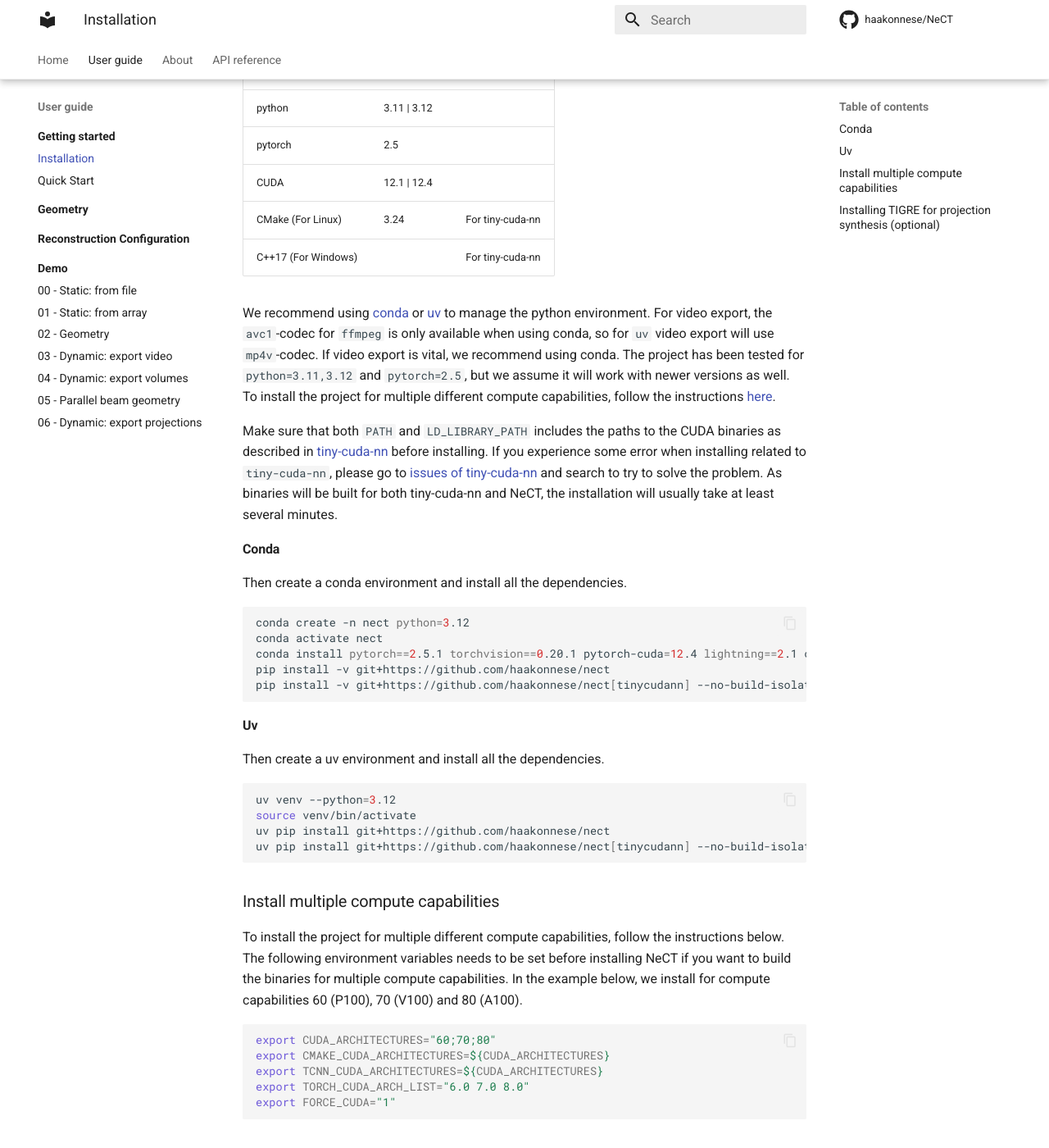
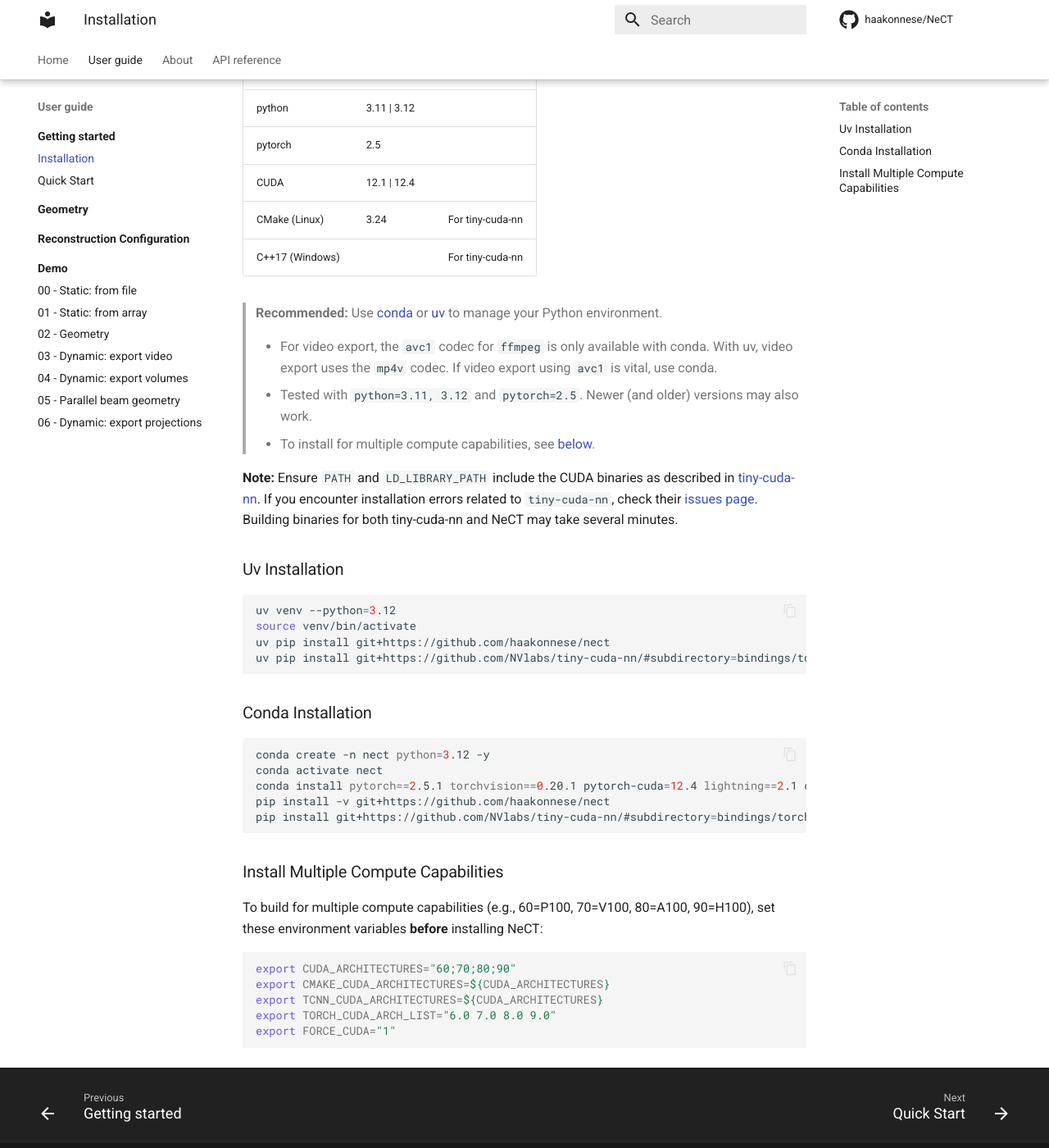
Before and after one commit to haakonnese/nect, an MkDocs documentation site: the page built from docs/userguide/start/installation.md, in a window 1280 px wide and 1400 px high, scrolled down 207 px. Shown: the whole window at 82% size. Built offline with MkDocs 1.6.1 and Material for MkDocs 9.7.7, drawn with Linux system fonts in a browser that asks for light colours; comment, search, counter and statistics services are not loaded; some of the changed text lies outside the part shown.

````diff
--- a/docs/userguide/start/installation.md
+++ b/docs/userguide/start/installation.md
@@ -1,53 +1,49 @@
-The project has been tested to work on both Windows and Linux with the following dependencies
-<!-- make a table with name and version -->
-<table>
-<tr><th>Package</th><th>Version</th></tr>
-<tr><td>python</td><td>3.11 | 3.12</td><td></td></tr>
-<tr><td>pytorch</td><td>2.5</td><td></td></tr>
-<tr><td> CUDA</td><td>12.1 | 12.4</td><td></td></tr>
-<tr><td> CMake (For Linux)</td><td>3.24</td><td>For tiny-cuda-nn</td></tr>
-<tr><td> C++17 (For Windows)</td><td></td><td>For tiny-cuda-nn</td></tr>
-</table>
 
-We recommend using [conda](https://docs.anaconda.com/free/anaconda/install/) or [uv](https://docs.astral.sh/uv/getting-started/installation/) to manage the python environment. For video export, the `avc1`-codec for `ffmpeg` is only available when using conda, so for `uv` video export will use `mp4v`-codec. If video export is vital, we recommend using conda.
-The project has been tested for `python=3.11,3.12` and `pytorch=2.5`, but we assume it will work with newer versions as well. To install the project for multiple different compute capabilities, follow the instructions [here](#install-multiple-compute-capabilities).
+NeCT has been tested on **Windows** and **Linux** with the following dependencies:
 
-Make sure that both `PATH` and `LD_LIBRARY_PATH` includes the paths to the CUDA binaries as described in [tiny-cuda-nn](https://github.com/NVlabs/tiny-cuda-nn/) before installing. If you experience some error when installing related to `tiny-cuda-nn`, please go to [issues of tiny-cuda-nn](https://github.com/NVlabs/tiny-cuda-nn/issues) and search to try to solve the problem. As binaries will be built for both tiny-cuda-nn and NeCT, the installation will usually take at least several minutes.
+| Package         | Version           | Notes              |
+|-----------------|-------------------|--------------------|
+| python          | 3.11 \| 3.12      |                    |
+| pytorch         | 2.5               |                    |
+| CUDA            | 12.1 \| 12.4      |                    |
+| CMake (Linux)   | 3.24              | For tiny-cuda-nn   |
+| C++17 (Windows) |                   | For tiny-cuda-nn   |
 
-#### Conda
-Then create a conda environment and install all the dependencies.
+> **Recommended:** Use [conda](https://docs.anaconda.com/free/anaconda/install/) or [uv](https://docs.astral.sh/uv/getting-started/installation/) to manage your Python environment.
+>
+> - For video export, the `avc1` codec for `ffmpeg` is only available with conda. With uv, video export uses the `mp4v` codec. If video export using `avc1` is vital, use conda.
+> - Tested with `python=3.11, 3.12` and `pytorch=2.5`. Newer (and older) versions may also work.
+> - To install for multiple compute capabilities, see [below](#install-multiple-compute-capabilities).
 
-```bash
-conda create -n nect python=3.12
-conda activate nect
-conda install pytorch==2.5.1 torchvision==0.20.1 pytorch-cuda=12.4 lightning==2.1 conda-forge::opencv -c pytorch -c nvidia -c conda-forge -y
-pip install -v git+https://github.com/haakonnese/nect
-pip install -v git+https://github.com/haakonnese/nect[tinycudann] --no-build-isolation
-```
+**Note:** Ensure `PATH` and `LD_LIBRARY_PATH` include the CUDA binaries as described in [tiny-cuda-nn](https://github.com/NVlabs/tiny-cuda-nn/). If you encounter installation errors related to `tiny-cuda-nn`, check their [issues page](https://github.com/NVlabs/tiny-cuda-nn/issues). Building binaries for both tiny-cuda-nn and NeCT may take several minutes.
 
-#### Uv
-Then create a uv environment and install all the dependencies.
+### Uv Installation
 
 ```bash
 uv venv --python=3.12
 source venv/bin/activate
 uv pip install git+https://github.com/haakonnese/nect
-uv pip install git+https://github.com/haakonnese/nect[tinycudann] --no-build-isolation
+uv pip install git+https://github.com/NVlabs/tiny-cuda-nn/#subdirectory=bindings/torch --no-build-isolation
+```
+### Conda Installation
+
+```bash
+conda create -n nect python=3.12 -y
+conda activate nect
+conda install pytorch==2.5.1 torchvision==0.20.1 pytorch-cuda=12.4 lightning==2.1 conda-forge::opencv -c pytorch -c nvidia -c conda-forge -y
+pip install -v git+https://github.com/haakonnese/nect
+pip install git+https://github.com/NVlabs/tiny-cuda-nn/#subdirectory=bindings/torch
 ```
 
 
-### Install multiple compute capabilities
-To install the project for multiple different compute capabilities, follow the instructions below. The following environment variables needs to be set before installing NeCT if you want to build the binaries for multiple compute capabilities. In the example below, we install for compute capabilities 60 (P100), 70 (V100) and 80 (A100).
+### Install Multiple Compute Capabilities
+
+To build for multiple compute capabilities (e.g., 60=P100, 70=V100, 80=A100, 90=H100), set these environment variables **before** installing NeCT:
+
 ```bash
-export CUDA_ARCHITECTURES="60;70;80"
+export CUDA_ARCHITECTURES="60;70;80;90"
 export CMAKE_CUDA_ARCHITECTURES=${CUDA_ARCHITECTURES}
 export TCNN_CUDA_ARCHITECTURES=${CUDA_ARCHITECTURES}
-export TORCH_CUDA_ARCH_LIST="6.0 7.0 8.0"
+export TORCH_CUDA_ARCH_LIST="6.0 7.0 8.0 9.0"
 export FORCE_CUDA="1"
 ```
-
-### Installing TIGRE for projection synthesis (optional)
-```bash
-pip install Cmake
-pip install git+https://github.com/CERN/TIGRE/#subdirectory=Python
-```
````
Also changed, not shown: README.md (+56 -33 lines), docs/index.md (+24 -3 lines), 3 other files.
